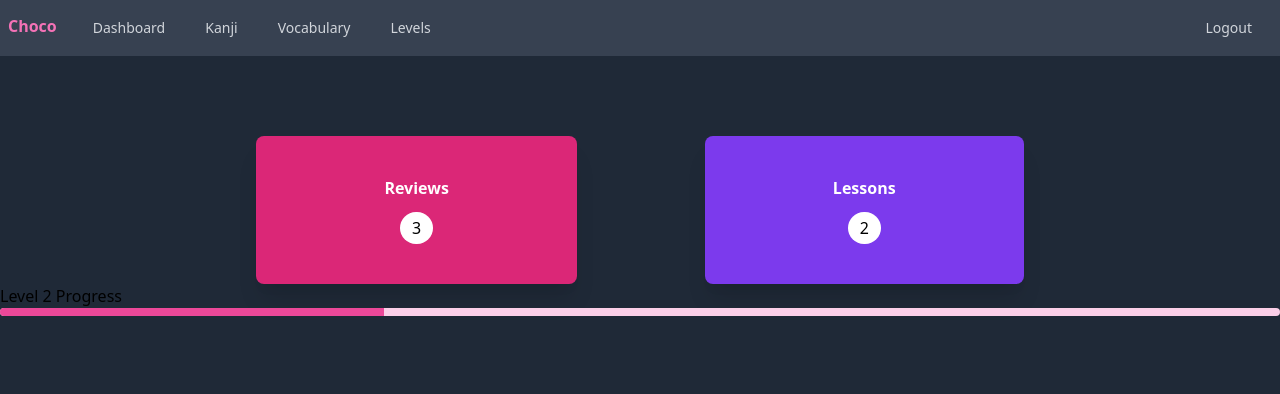
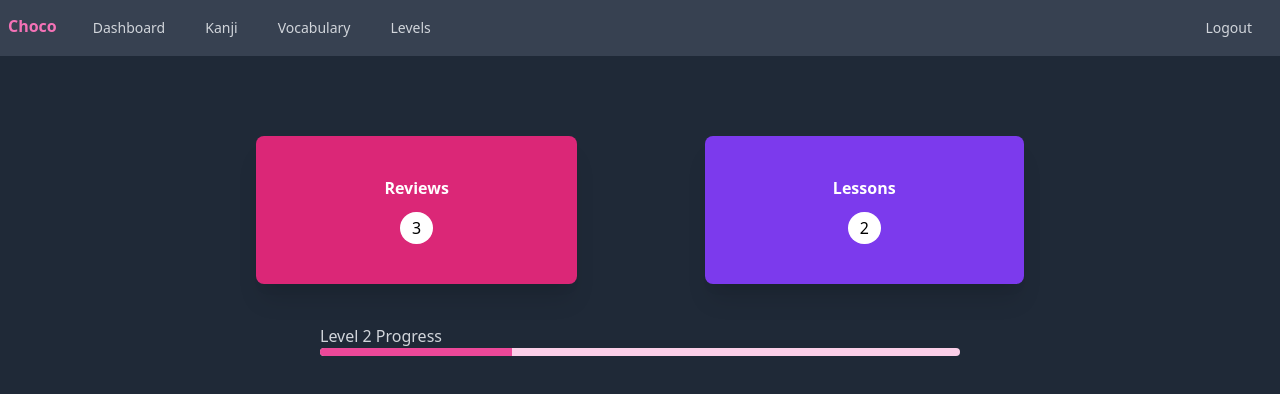
Before and after one commit to dokdek/choco-site, a Next.js app: page / in a window 1280 px wide. Shown: the top 394 px of the page. Built offline with nearby package versions, Linux system fonts and the light colour scheme.

Commit message:
Changed width and padding of progress bar

```diff
--- a/components/progress-card.js
+++ b/components/progress-card.js
@@ -1,8 +1,8 @@
 
 export default function ProgressCard(){
     return(
-        <div className="container">
-            <h1>Level 2 Progress</h1>
+        <div className="w-3/4 sm:w-1/2 mt-10">
+            <h1 className="text-gray-300">Level 2 Progress</h1>
             <div class="overflow-hidden h-2 mb-4 text-xs flex rounded bg-pink-200">
             <div style={{width:"30%"}} class="shadow-none flex flex-col text-center whitespace-nowrap text-white justify-center bg-pink-500"></div>
             </div>
```
